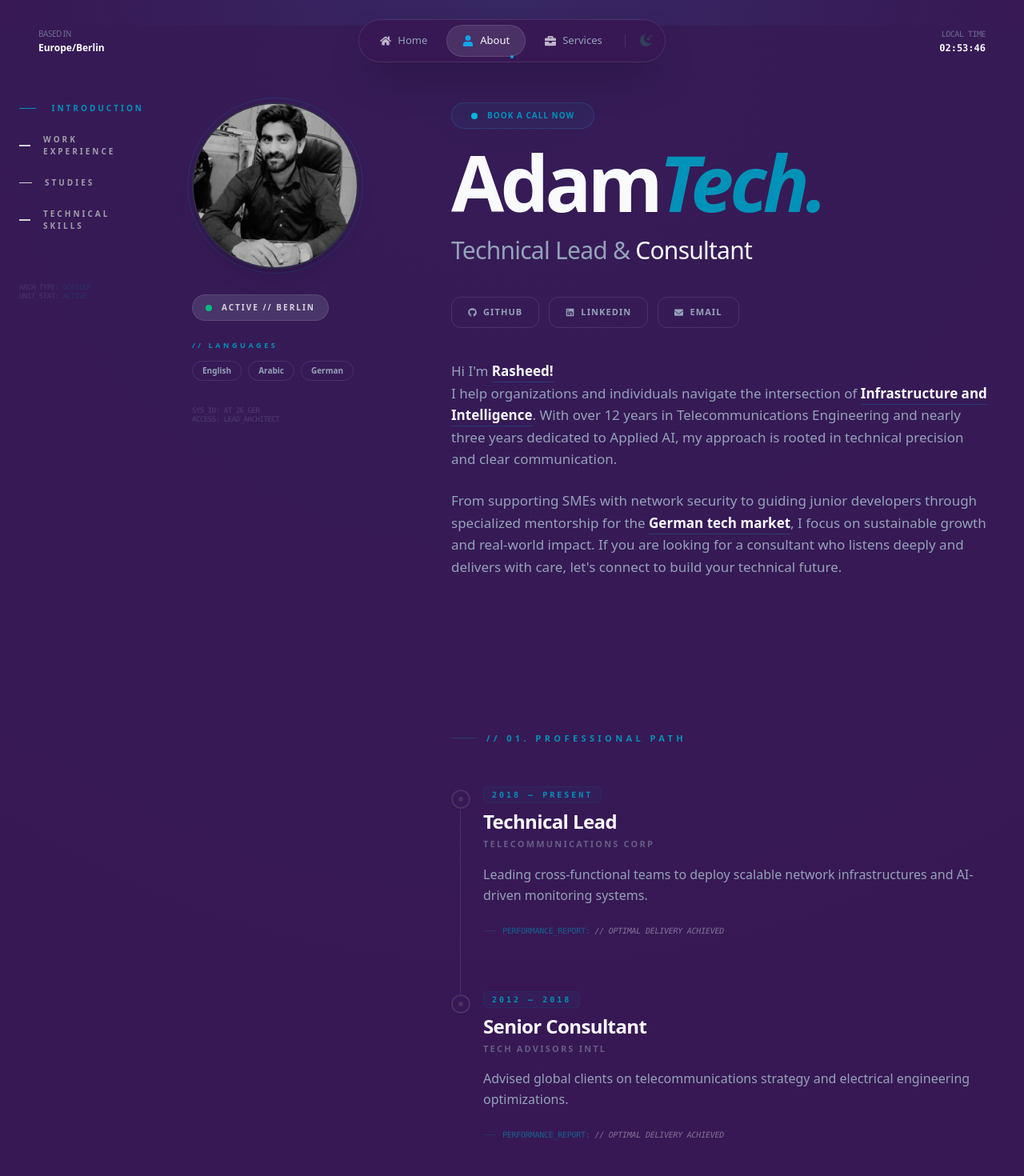
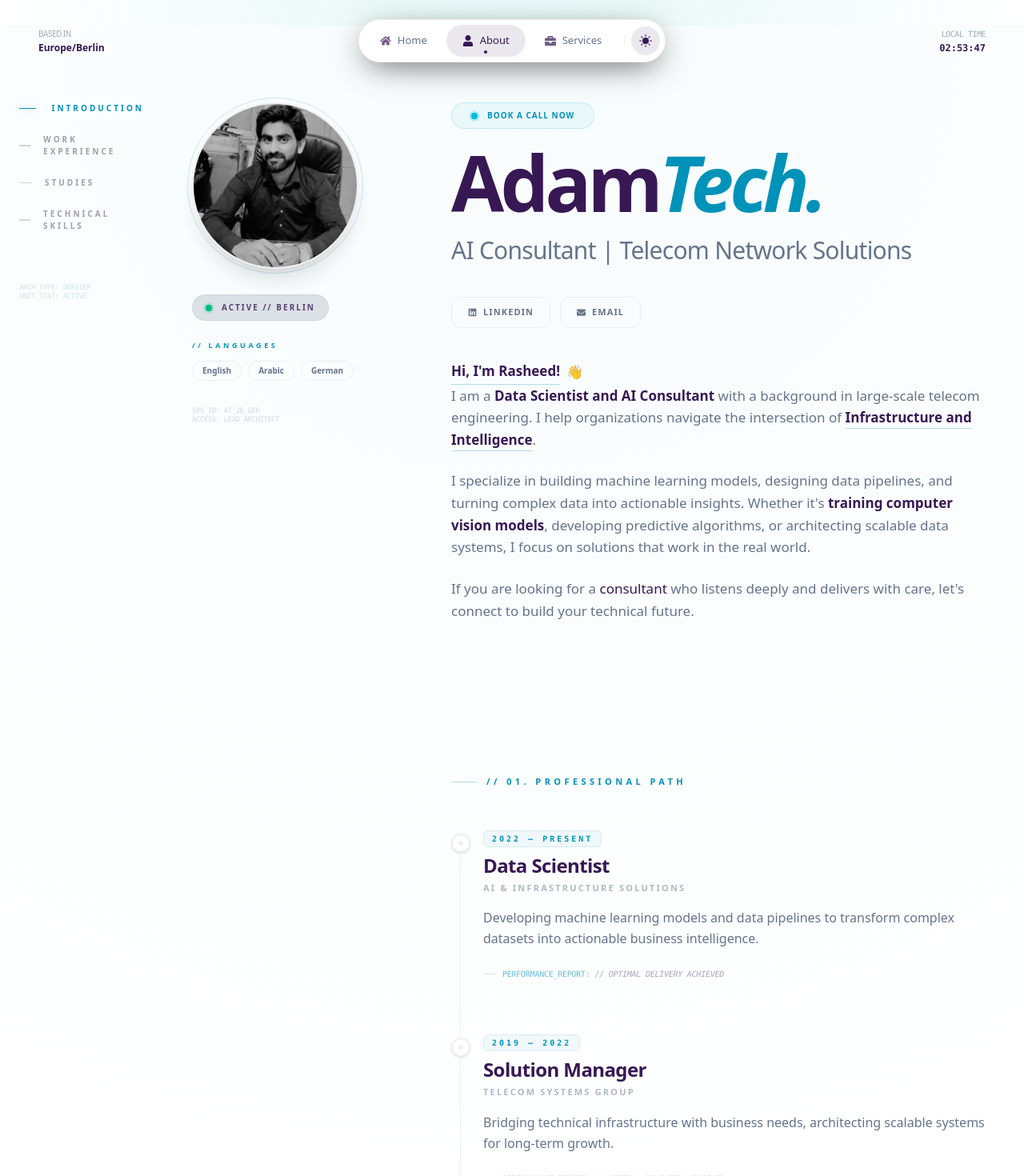
Before and after one commit to ayubliaqat/adamtech84, a Next.js app: page /about in a window 1280 px wide. Shown: the top 1470 px of the page at 80% size. Built offline with nearby package versions, Linux system fonts and the light colour scheme.

Commit message:
all changes are made

```diff
--- a/src/components/about/AboutContent.tsx
+++ b/src/components/about/AboutContent.tsx
@@ -33,44 +33,64 @@ export default function IntroSection() {
         </h1>
 
         <h2 className="text-2xl md:text-3xl text-muted font-light tracking-tight max-w-xl">
-          Technical Lead &{" "}
-          <span className="text-foreground font-medium">Consultant</span>
+          AI Consultant | Telecom Network Solutions{" "}
+          <span className="text-foreground font-medium"></span>
         </h2>
       </header>
 
       {/* 2. SOCIALS - Clean & Aligned */}
       <div className="flex flex-wrap gap-3">
-        <SocialBtn icon={<FaGithub />} label="GitHub" href="#" />
-        <SocialBtn icon={<FaLinkedin />} label="LinkedIn" href="#" />
-        <SocialBtn icon={<FaEnvelope />} label="Email" href="#" />
+        <SocialBtn
+          icon={<FaLinkedin />}
+          label="LinkedIn"
+          href="http://www.linkedin.com/in/rasheed-ibrahim"
+        />
+        <SocialBtn
+          icon={<FaEnvelope />}
+          label="Email"
+          href="Rasheed@adamtech84.com"
+        />
       </div>
 
       {/* 3. YOUR ORIGINAL TEXT - Optimized for Readability */}
       <div className="max-w-2xl space-y-6 text-[15px] md:text-[17px] text-muted leading-relaxed font-light">
         <p>
-          Hi I'm{" "}
-          <strong className="text-foreground font-semibold border-b border-cyan-600/30 pb-0.5">
-            Rasheed!
+          <span className="inline-flex items-center gap-2">
+            <strong className="text-foreground font-semibold border-b border-cyan-600/30 pb-0.5">
+              Hi, I'm Rasheed!
+            </strong>
+            <span className="animate-wave origin-[70%_70%] inline-block">
+              👋
+            </span>
+          </span>
+          <br />I am a{" "}
+          <strong className="text-foreground font-semibold">
+            Data Scientist and AI Consultant
           </strong>{" "}
-          <br />I help organizations and individuals navigate the intersection
-          of{" "}
+          with a background in large-scale telecom engineering. I help
+          organizations navigate the intersection of{" "}
           <strong className="text-foreground font-semibold border-b border-cyan-600/30 pb-0.5">
             Infrastructure and Intelligence
           </strong>
-          . With over 12 years in Telecommunications Engineering and nearly
-          three years dedicated to Applied AI, my approach is rooted in
-          technical precision and clear communication.
+          .
         </p>
 
         <p>
-          From supporting SMEs with network security to guiding junior
-          developers through specialized mentorship for the{" "}
-          <strong className="text-foreground font-semibold border-b border-cyan-600/30 pb-0.5">
-            German tech market
+          I specialize in building machine learning models, designing data
+          pipelines, and turning complex data into actionable insights. Whether
+          it's{" "}
+          <strong className="text-foreground font-semibold">
+            training computer vision models
           </strong>
-          , I focus on sustainable growth and real-world impact. If you are
-          looking for a consultant who listens deeply and delivers with care,
-          let&apos;s connect to build your technical future.
+          , developing predictive algorithms, or architecting scalable data
+          systems, I focus on solutions that work in the real world.
+        </p>
+
+        <p>
+          If you are looking for a{" "}
+          <strong className="text-foreground font-medium">consultant</strong>{" "}
+          who listens deeply and delivers with care, let&apos;s connect to build
+          your technical future.
         </p>
       </div>
     </section>
--- a/src/components/about/AboutSection.tsx
+++ b/src/components/about/AboutSection.tsx
@@ -55,16 +55,28 @@ export default function AboutSection() {
               </h3>
               <div className="space-y-0">
                 <TimelineItem
-                  title="Technical Lead"
-                  company="Telecommunications Corp"
-                  period="2018 — Present"
-                  description="Leading cross-functional teams to deploy scalable network infrastructures and AI-driven monitoring systems."
+                  title="Data Scientist"
+                  company="AI & Infrastructure Solutions"
+                  period="2022 — Present"
+                  description="Developing machine learning models and data pipelines to transform complex datasets into actionable business intelligence."
                 />
                 <TimelineItem
-                  title="Senior Consultant"
-                  company="Tech Advisors Intl"
-                  period="2012 — 2018"
-                  description="Advised global clients on telecommunications strategy and electrical engineering optimizations."
+                  title="Solution Manager"
+                  company="Telecom Systems Group"
+                  period="2019 — 2022"
+                  description="Bridging technical infrastructure with business needs, architecting scalable systems for long-term growth."
+                />
+                <TimelineItem
+                  title="Network Operation Lead"
+                  company="Telecommunications Corp"
+                  period="2014 — 2018"
+                  description="Overseeing large-scale network performance, security protocols, and cross-functional team coordination."
+                />
+                <TimelineItem
+                  title="Senior Network Engineer"
+                  company="Global Infrastructure Partners"
+                  period="2011 — 2014"
+                  description="Engineering high-precision electrical and telecommunications systems with a focus on technical reliability."
                   isLast
                 />
               </div>
--- a/src/components/about/Experience.tsx
+++ b/src/components/about/Experience.tsx
@@ -7,7 +7,7 @@ export default function ExperienceSection() {
     {
       title: "Technical Lead & AI Consultant",
       company: "Strategic Tech Solutions",
-      period: "2021 — PRESENT",
+      period: "2023 — PRESENT",
       description: "Leading the integration of LLMs and RAG pipelines into existing enterprise infrastructures. Focused on automating decision-making processes for SMEs while maintaining high-security standards in the German market.",
     },
     {
--- a/src/components/home/HomeHero.tsx
+++ b/src/components/home/HomeHero.tsx
@@ -4,7 +4,10 @@ import { FiArrowRight, FiShield } from "react-icons/fi";
 
 export default function HomeHero() {
   return (
-    <section className="relative min-h-[95vh] flex items-center justify-center overflow-hidden pt-28 pb-20 bg-background" aria-label="Introduction">
+    <section
+      className="relative min-h-[95vh] flex items-center justify-center overflow-hidden pt-28 pb-20 bg-background"
+      aria-label="Introduction"
+    >
       {/* Dynamic Background Elements */}
       <div className="absolute inset-0 z-0 overflow-hidden pointer-events-none">
         <div className="absolute top-[-5%] right-[-5%] w-[300px] md:w-[600px] h-[300px] md:h-[600px] bg-accent/10 rounded-full blur-[100px] md:blur-[150px]" />
@@ -29,8 +32,11 @@ export default function HomeHero() {
 
           {/* The WOW Tagline - Lightened the weight for better contrast */}
           <h3 className="text-lg md:text-2xl lg:text-3xl font-light text-muted max-w-3xl mx-auto leading-relaxed mb-12 px-4">
-            Engineering <span className="text-foreground font-medium">Resilient Infrastructure.</span> <br className="hidden md:block" />
-            Architecting <span className="text-foreground font-medium">Intelligence without Limits.</span>
+            Engineering the Future of Intelligence.
+            <span className="text-foreground font-medium"></span>{" "}
+            <br className="hidden md:block" />
+            Data · Systems · AI · Infrastructure
+            <span className="text-foreground font-medium"></span>
           </h3>
 
           {/* Responsive Action Buttons */}
@@ -41,7 +47,7 @@ export default function HomeHero() {
               href="/services"
               className="w-full sm:w-auto px-10 py-4.5 bg-foreground text-background rounded-full font-bold text-[11px] uppercase tracking-[0.2em] flex items-center justify-center gap-3 transition-all hover:shadow-[0_10px_30px_-10px_rgba(var(--accent-rgb),0.3)]"
             >
-              The Strategy <FiArrowRight className="text-lg" />
+               Services <FiArrowRight className="text-lg" />
             </motion.a>
             <motion.a
               whileHover={{ scale: 1.05 }}
--- a/src/components/home/TheDualPath.tsx
+++ b/src/components/home/TheDualPath.tsx
@@ -13,9 +13,7 @@ export default function TheDualPath() {
   if (!mounted) return null;
 
   return (
-    <section
-      className="relative w-full py-20 md:py-32 overflow-hidden transition-colors duration-500 bg-background"
-    >
+    <section className="relative w-full py-20 md:py-32 overflow-hidden transition-colors duration-500 bg-background">
       {/* 1. SEAMLESS BACKGROUND OVERLAY */}
       {/* Instead of hardcoded white, we use a transparent-to-muted gradient that adapts to both modes */}
       <div className="absolute inset-0 pointer-events-none bg-gradient-to-b from-transparent via-muted/5 to-muted/10 dark:via-transparent dark:to-transparent" />
@@ -27,7 +25,6 @@ export default function TheDualPath() {
       </div>
 
       <div className="max-w-6xl mx-auto px-6 relative z-10">
-
         {/* Header Section */}
         <div className="text-center mb-16 md:mb-24">
           <motion.span
@@ -45,7 +42,10 @@ export default function TheDualPath() {
             viewport={{ once: true }}
             className="text-4xl md:text-6xl font-bold tracking-tight text-foreground mb-6 leading-tight"
           >
-            Two Paths. <span className="text-cyan-600 dark:text-cyan-400 italic font-medium">One Standard.</span>
+            Two Paths.{" "}
+            <span className="text-cyan-600 dark:text-cyan-400 italic font-medium">
+              One Standard.
+            </span>
           </motion.h2>
 
           <motion.p
@@ -54,14 +54,12 @@ export default function TheDualPath() {
             viewport={{ once: true }}
             className="text-muted max-w-xl mx-auto text-base md:text-lg font-light leading-relaxed"
           >
-            Refined engineering meets strategic mentorship.
-            <span className="text-foreground/80 font-normal block mt-2">Precision in every line of code.</span>
+            AI & Systems.
           </motion.p>
         </div>
 
         {/* Grid Section */}
         <div className="grid grid-cols-1 md:grid-cols-2 gap-8 lg:gap-12">
-
           {/* Path A: Enterprise */}
           <motion.div
             whileHover={{ y: -10 }}
@@ -78,18 +76,22 @@ export default function TheDualPath() {
                 // Pillar 01
               </span>
               <h3 className="text-3xl md:text-4xl font-bold text-foreground mb-4 tracking-tight">
-                Enterprise <br />
-                <span className="text-cyan-600">Infrastructure</span>
+                Consulting <br />
+                <span className="text-cyan-600"></span>
               </h3>
               <p className="text-muted mb-10 max-w-[300px] text-base font-light leading-relaxed">
-                Strategic engineering for telecom networks and high-availability AI pipelines.
+                Custom machine learning, data infrastructure, and system
+                architecture for companies ready to scale.
               </p>
               <a
                 href="/services#consulting"
                 className="inline-flex items-center gap-2 text-[10px] font-bold uppercase tracking-[0.2em] text-foreground hover:text-cyan-500 transition-colors group/link"
               >
                 Learn More
-                <FiArrowUpRight size={16} className="group-hover/link:translate-x-1 group-hover/link:-translate-y-1 transition-transform" />
+                <FiArrowUpRight
+                  size={16}
+                  className="group-hover/link:translate-x-1 group-hover/link:-translate-y-1 transition-transform"
+                />
               </a>
             </div>
           </motion.div>
@@ -114,18 +116,21 @@ export default function TheDualPath() {
                 <span className="text-cyan-500">Mentorship</span>
               </h3>
               <p className="text-muted mb-10 max-w-[300px] text-base font-light leading-relaxed">
-                Accelerated technical training and career navigation for the modern market.
+                Practical, project-based training for engineers and data
+                professionals entering the field.
               </p>
               <a
                 href="/services#training"
                 className="inline-flex items-center gap-2 text-[10px] font-bold uppercase tracking-[0.2em] text-foreground hover:text-cyan-500 transition-colors group/link"
               >
                 Join Program
-                <FiArrowUpRight size={16} className="group-hover/link:translate-x-1 group-hover/link:-translate-y-1 transition-transform" />
+                <FiArrowUpRight
+                  size={16}
+                  className="group-hover/link:translate-x-1 group-hover/link:-translate-y-1 transition-transform"
+                />
               </a>
             </div>
           </motion.div>
-
         </div>
       </div>
     </section>
--- a/src/components/layout/Footer.tsx
+++ b/src/components/layout/Footer.tsx
@@ -25,18 +25,13 @@ const Footer = () => {
           <div className="flex items-center space-x-10">
             {[
               {
-                icon: <FaGithub size={22} />,
-                href: "https://github.com/your-profile",
-                label: "Github",
-              },
-              {
                 icon: <FaLinkedinIn size={22} />,
-                href: "https://linkedin.com/in/your-profile",
+                href: "http://www.linkedin.com/in/rasheed-ibrahim",
                 label: "LinkedIn",
               },
               {
                 icon: <FaEnvelope size={22} />,
-                href: "mailto:your-email@example.com",
+                href: "mailto:rasheed@adamtech84.com",
                 label: "Email",
               },
             ].map((social) => (
--- a/src/components/layout/Header.tsx
+++ b/src/components/layout/Header.tsx
@@ -1,13 +1,13 @@
 "use client";
 
 import Link from "next/link";
-import { usePathname } from "next/navigation"; // 1. Import the hook
+import { usePathname } from "next/navigation";
 import { FaHome, FaUser, FaBriefcase } from "react-icons/fa";
 import { BsMoonStarsFill, BsSunFill } from "react-icons/bs";
 import { useEffect, useState } from "react";
 
 export default function Header() {
-  const pathname = usePathname(); // 2. Get current path
+  const pathname = usePathname();
   const [time, setTime] = useState(new Date());
   const [mounted, setMounted] = useState(false);
   const [theme, setTheme] = useState<"light" | "dark">("light");
@@ -15,7 +15,7 @@ export default function Header() {
   useEffect(() => {
     setMounted(true);
     const savedTheme =
-      (localStorage.getItem("theme") as "light" | "dark") || "light";
+      (localStorage.getItem("theme") as "light" | "dark") || "dark"; // Default to dark as primary
     setTheme(savedTheme);
     document.documentElement.classList.toggle("dark", savedTheme === "dark");
 
@@ -27,15 +27,14 @@ export default function Header() {
     const newTheme = theme === "light" ? "dark" : "light";
     setTheme(newTheme);
     localStorage.setItem("theme", newTheme);
-    document.documentElement.classList.toggle("dark");
+    document.documentElement.classList.toggle("dark", newTheme === "dark");
   };
 
-  // NEW CODE (Forced to Berlin Timezone)
   const formattedTime = time.toLocaleTimeString("en-GB", {
     hour: "2-digit",
     minute: "2-digit",
     second: "2-digit",
-    timeZone: "Europe/Berlin", // This ensures everyone sees Germany's time
+    timeZone: "Europe/Berlin",
   });
 
   if (!mounted) return <div className="h-20" />;
@@ -57,7 +56,6 @@ export default function Header() {
         className="pointer-events-auto flex justify-center"
       >
         <div className="glass flex items-center gap-1 p-1.5 rounded-full shadow-2xl">
-          {/* 3. Pass the 'active' prop by checking the pathname */}
           <NavLink
             href="/"
             icon={<FaHome size={14} />}
@@ -79,18 +77,20 @@ export default function Header() {
 
           <div className="w-[1px] h-4 bg-border-subtle mx-1 hidden sm:block" />
 
+          {/* Updated Theme Toggle to match NavLink styling */}
           <button
             onClick={toggleTheme}
-            className="p-2.5 hover:bg-foreground/5 rounded-full transition-all duration-300 text-foreground flex items-center justify-center"
+            className={`p-2.5 rounded-full transition-all duration-300 flex items-center justify-center ${
+              theme === "dark"
+                ? "bg-foreground/10 text-foreground shadow-[inset_0_0_0_1px_rgba(255,255,255,0.1)]"
+                : "text-muted hover:text-foreground hover:bg-foreground/5"
+            }`}
             aria-label="Toggle Theme"
           >
             {theme === "dark" ? (
-              <BsSunFill
-                size={16}
-                className="text-yellow-400 drop-shadow-[0_0_8px_rgba(250,204,21,0.4)]"
-              />
+              <BsSunFill size={16} className="text-foreground" />
             ) : (
-              <BsMoonStarsFill size={15} className="text-slate-700" />
+              <BsMoonStarsFill size={15} className="text-foreground/70" />
             )}
           </button>
         </div>
@@ -109,7 +109,6 @@ export default function Header() {
   );
 }
 
-// 4. Update NavLink to handle the active state
 function NavLink({
   href,
   icon,
@@ -125,7 +124,7 @@ function NavLink({
     <Link
       href={href}
       className={`
-        flex items-center gap-2 px-3 py-2 md:px-5 md:py-2.5 text-[13px] font-medium rounded-full transition-all duration-300 group
+        relative flex items-center gap-2 px-3 py-2 md:px-5 md:py-2.5 text-[13px] font-medium rounded-full transition-all duration-300 group
         ${
           active
             ? "bg-foreground/10 text-foreground shadow-[inset_0_0_0_1px_rgba(255,255,255,0.1)]"
@@ -134,15 +133,16 @@ function NavLink({
       `}
     >
       <span
-        className={`transition-colors ${active ? "text-accent" : "text-foreground/70 group-hover:text-accent"}`}
+        className={`transition-colors ${
+          active ? "text-foreground" : "text-foreground/70 group-hover:text-foreground"
+        }`}
       >
         {icon}
       </span>
       <span className="hidden sm:inline">{label}</span>
 
-      {/* Optional: Add a small dot or underglow for the active link */}
       {active && (
-        <span className="absolute bottom-1 left-1/2 -translate-x-1/2 w-1 h-1 bg-accent rounded-full hidden md:block" />
+        <span className="absolute bottom-1 left-1/2 -translate-x-1/2 w-1 h-1 bg-foreground rounded-full hidden md:block" />
       )}
     </Link>
   );
--- a/src/components/services/ServiceCTA.tsx
+++ b/src/components/services/ServiceCTA.tsx
@@ -39,10 +39,10 @@ export default function ServiceCTA() {
             <motion.a
               whileHover={{ scale: 1.05 }}
               whileTap={{ scale: 0.98 }}
-              href="/book"
+              href="/about"
               className="w-full sm:w-auto px-8 py-4 bg-foreground text-background rounded-full font-bold text-[10px] uppercase tracking-[0.2em] flex items-center justify-center gap-3 hover:bg-cyan-600 transition-all"
             >
-              Get in Touch <FiArrowRight size={14} />
+              About Me <FiArrowRight size={14} />
             </motion.a>
 
             <motion.a
```
Also changed, not shown: src/components/home/EngineeringDNA.tsx (+15 -16 lines).
